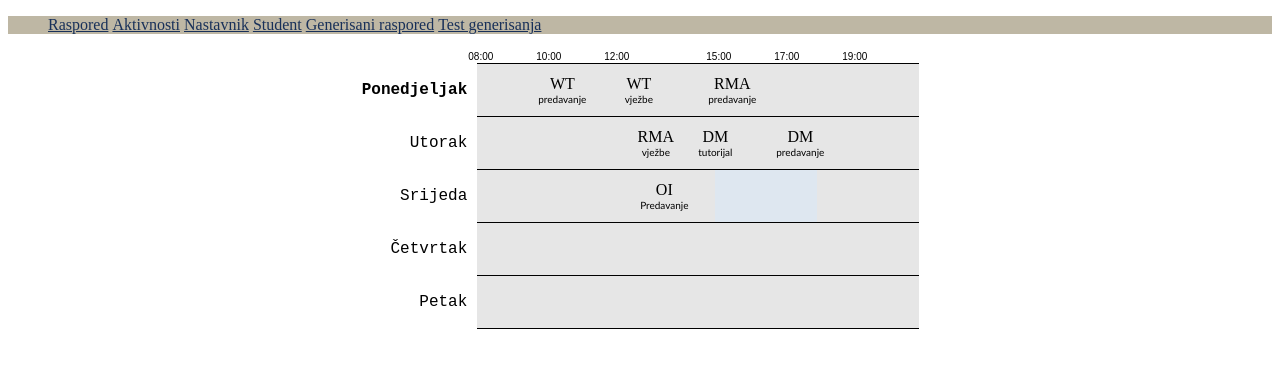
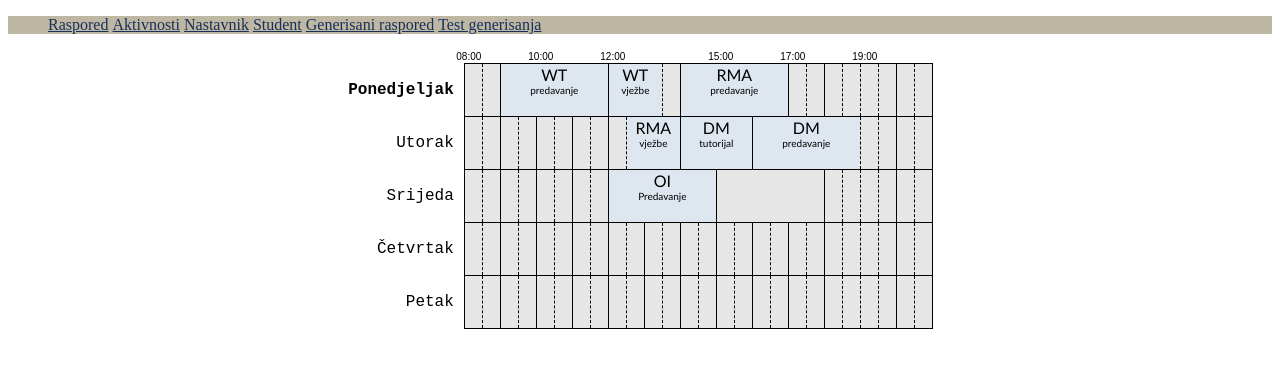
Before and after one commit to sspahic2/CollegeSchedule, a website: page spirala1/zadatak1/raspored.html in a window 1280 px wide. Drawn offline with Linux system fonts and the light colour scheme; files that its build step writes are made by us from their sources.

Commit message:
Promijenjeno odakle se poziva css i meni css

```diff
--- a/spirala1/zadatak1/raspored.html
+++ b/spirala1/zadatak1/raspored.html
@@ -3,8 +3,8 @@
 <html lang="en">
     <head>
         <meta http-equiv="Content-Type" content="text/html;charset=UTF-8">
-        <link rel="stylesheet" href="style.css">
-        <link rel="stylesheet" href="../shared_css/meni.css">
+        <link rel="stylesheet" href="style1.css">
+        <link rel="stylesheet" href="/spirala1/shared_css/meni.css">
         <title>Raspored</title>
     </head>
 
--- a/spirala1/zadatak2/aktivnost.html
+++ b/spirala1/zadatak2/aktivnost.html
@@ -3,8 +3,8 @@
 <html lang="en">
     <head>
         <meta http-equiv="Content-Type" content="text/html;charset=UTF-8">
-        <link rel="stylesheet" href="style.css">
-        <link rel="stylesheet" href="../shared_css/meni.css">
+        <link rel="stylesheet" href="style2.css">
+        <link rel="stylesheet" href="/spirala1/shared_css/meni.css">
         <title>Aktivnost</title>
     </head>
 
```
Also changed, not shown: spirala1/zadatak3/planiranjeNastavnik.html (+2 -2 lines), spirala1/zadatak4/podaciStudent.html (+2 -2 lines).
